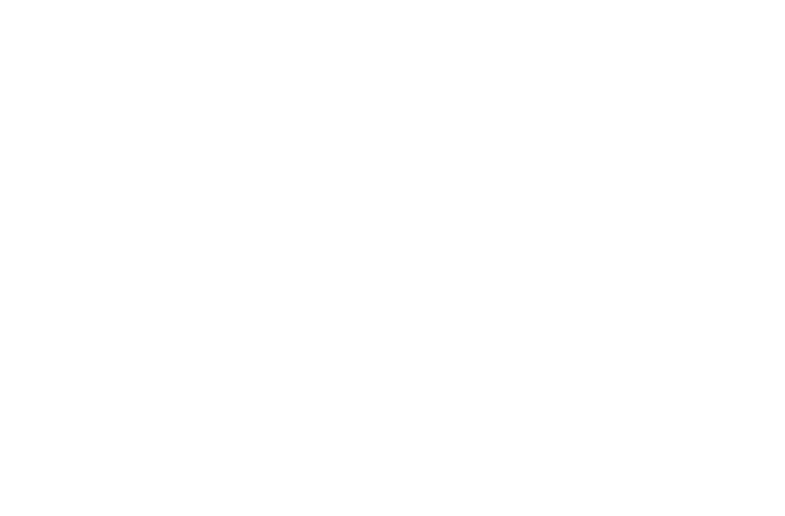
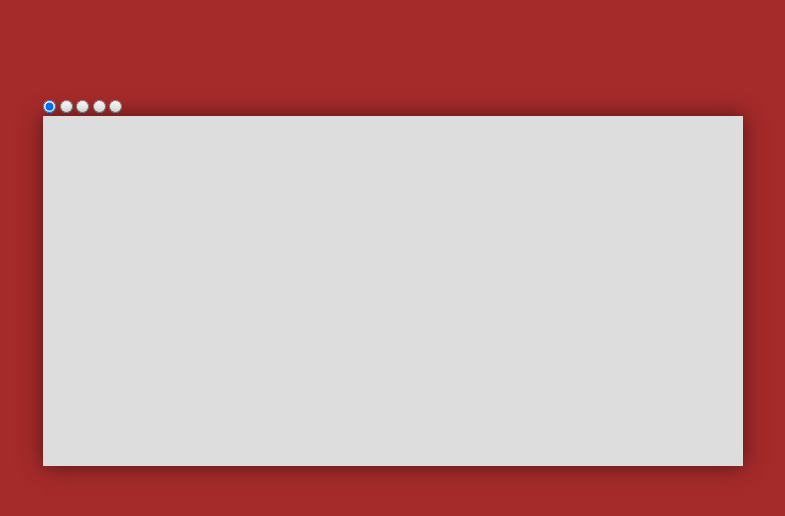
Before and after one commit to Parrome/cssMemSlider, a plain HTML site: page cssMemSlider/index.html in a window 1280 px wide. Shown: the whole page, without its empty margins (247-1032 px from the left). Drawn offline with Linux system fonts and the light colour scheme.

Commit message:
feat: create  basis for slider (Sat, Oct 16, 2021 21:47:13)

```diff
--- a/cssMemSlider/index.html
+++ b/cssMemSlider/index.html
@@ -10,9 +10,26 @@
 </head>
 <body>
     <div class="wrapper">
+        <input type="radio" name="point" id="slide1" checked>
+        <input type="radio" name="point" id="slide2">
+        <input type="radio" name="point" id="slide3">
+        <input type="radio" name="point" id="slide4">
+        <input type="radio" name="point" id="slide5">
         <div class="slider">
-            <div class="slider__body"></div>
-            <div class="slider__menu"></div>
+            <div class="slider__body">
+                <div class="slides slide1"></div>
+                <div class="slides slide2"></div>
+                <div class="slides slide3"></div>
+                <div class="slides slide4"></div>
+                <div class="slides slide5"></div>
+            </div>
+            <div class="slider__menu">
+                <label for="slide1"></label>
+                <label for="slide2"></label>
+                <label for="slide3"></label>
+                <label for="slide4"></label>
+                <label for="slide5"></label>
+            </div>
         </div>
     </div>
 
--- a/cssMemSlider/style/style.css
+++ b/cssMemSlider/style/style.css
@@ -0,0 +1,21 @@
+body {
+    background-color: brown;
+}
+.wrapper {
+	height: 350px;
+	margin: 100px auto 0;
+	position: relative;
+	width: 700px;
+}
+
+.slider {
+	background-color: #ddd;
+	height: inherit;
+	overflow: hidden;
+	position: relative;
+	width: inherit;
+	-webkit-box-shadow: 0 0 20px rgba(0, 0, 0, .5);
+	-moz-box-shadow: 0 0 20px rgba(0, 0, 0, .5);
+	-o-box-shadow: 0 0 20px rgba(0, 0, 0, .5);
+	box-shadow: 0 0 20px rgba(0, 0, 0, .5);
+}
```
